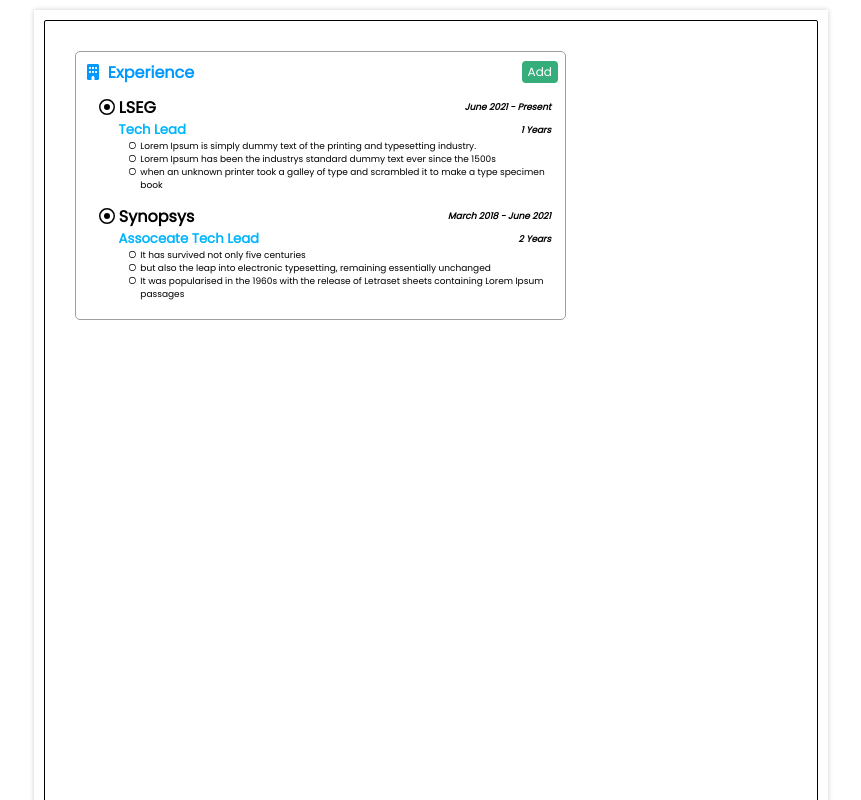
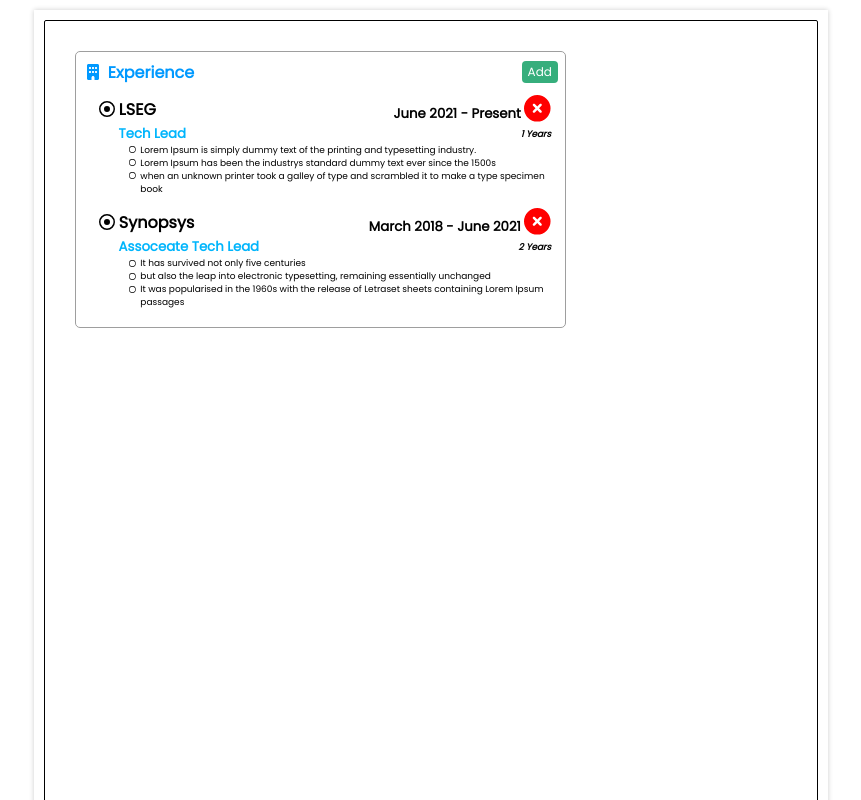
Before and after one commit to hmalindu1/resume-builder, an Angular app: page / in a window 1280 px wide. Shown: the top 800 px of the page, without its empty margins (209-1070 px from the left). Built offline with nearby package versions, Linux system fonts and the light colour scheme; data requests are answered from the project's data file.

Commit message:
Close icon was added into exp-item html

```diff
--- a/src/app/components/exp-item/exp-item.component.html
+++ b/src/app/components/exp-item/exp-item.component.html
@@ -3,7 +3,9 @@
         <h4>
             <fa-icon [icon]="faCircleDot"></fa-icon> {{exp.company}}
         </h4>
-        <h5 class="yrs">{{exp.period}}</h5>
+        <h5 class="prd">{{exp.period}}
+            <fa-icon [ngStyle]="{'color': 'red'}" class="close" [icon]="faCircleXmark" size="2x"></fa-icon>
+        </h5>
     </div>
     <div class="com">
         <h5 class="pos">{{exp.position}}</h5>
```
